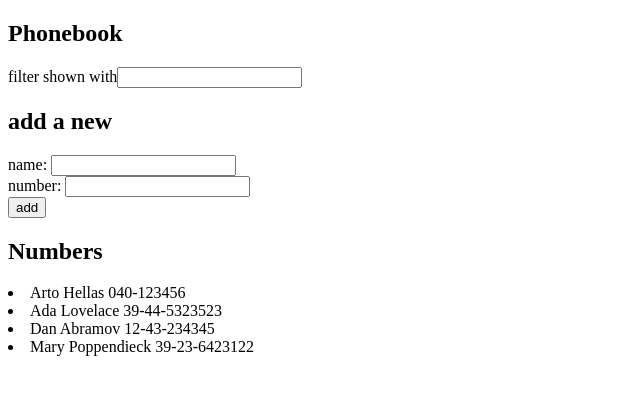
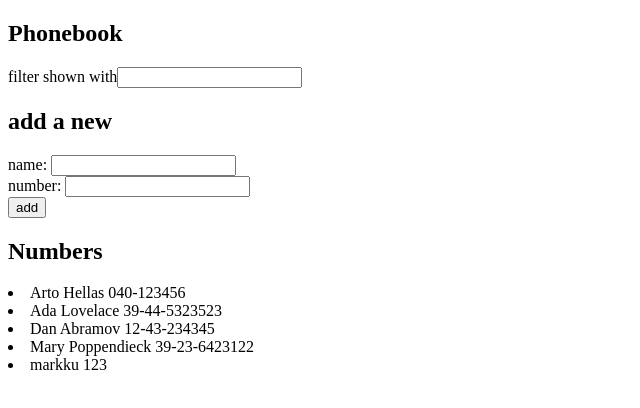
Before and after one commit to aleksikyto/fullstackopen2022, a React (Create React App) app in the folder part2/puhelinluettelo/: page / in a window 1280 px wide. Shown: the top 408 px of the page, without its empty margins (0-640 px from the left). Built offline with nearby package versions, Linux system fonts and the light colour scheme; data requests are answered from the project's data file.

Commit message:
2.15 & 2.16 done

```diff
--- a/part2/puhelinluettelo/db.json
+++ b/part2/puhelinluettelo/db.json
@@ -1,5 +1,5 @@
 {
-  "persons":[
+  "persons": [
     {
       "name": "Arto Hellas",
       "number": "040-123456",
@@ -19,6 +19,11 @@
       "name": "Mary Poppendieck",
       "number": "39-23-6423122",
       "id": 4
+    },
+    {
+      "name": "markku",
+      "number": "123",
+      "id": 5
     }
   ]
 }
--- a/part2/puhelinluettelo/src/App.js
+++ b/part2/puhelinluettelo/src/App.js
@@ -2,7 +2,9 @@
 import Filter from "./components/Filter";
 import PersonForm from "./components/PersonForm";
 import Persons from "./components/Persons";
-import axios from "axios";
+import personService from "./services/persons";
+
+// npx json-server --port=3001 --watch db.json
 
 const App = () => {
   const [persons, setPersons] = useState([]);
@@ -11,24 +13,26 @@
   const [newFilter, setNewFilter] = useState("");
 
   useEffect(() => {
-    axios.get("http://localhost:3001/persons").then((response) => {
-      setPersons(response.data);
+    personService.getAll().then((response) => {
+      setPersons(response);
     });
   }, []);
 
   const addPerson = (event) => {
     event.preventDefault();
-
     const personObject = {
       name: newName,
       number: newNumber,
     };
 
     if (!persons.find((person) => person.name === newName)) {
-      setPersons((persons) => [...persons, personObject]);
-      setNewName("");
-      setNewNumber("");
+      personService.create(personObject).then((returnedPerson) => {
+        setPersons(persons.concat(returnedPerson));
+        setNewName("");
+        setNewNumber("");
+      });
     }
+
     if (persons.find((person) => person.name === newName)) {
       alert(`${newName} is already added to phonebook`);
     }
--- /dev/null
+++ b/part2/puhelinluettelo/src/services/persons.js
@@ -0,0 +1,30 @@
+import axios from "axios";
+const baseUrl = "http://localhost:3001/persons";
+
+const getAll = () => {
+  const request = axios.get(baseUrl);
+  return request.then((response) => {
+    return response.data;
+  });
+};
+
+const create = (newObject) => {
+  const request = axios.post(baseUrl, newObject);
+  return request.then((response) => {
+    return response.data;
+  });
+};
+
+const update = (id, newObject) => {
+  const request = axios.put(`${baseUrl}/${id}`, newObject);
+  return request.then((response) => {
+    return response.data;
+  });
+};
+
+// eslint-disable-next-line import/no-anonymous-default-export
+export default {
+  getAll: getAll,
+  create: create,
+  update: update,
+};
```
